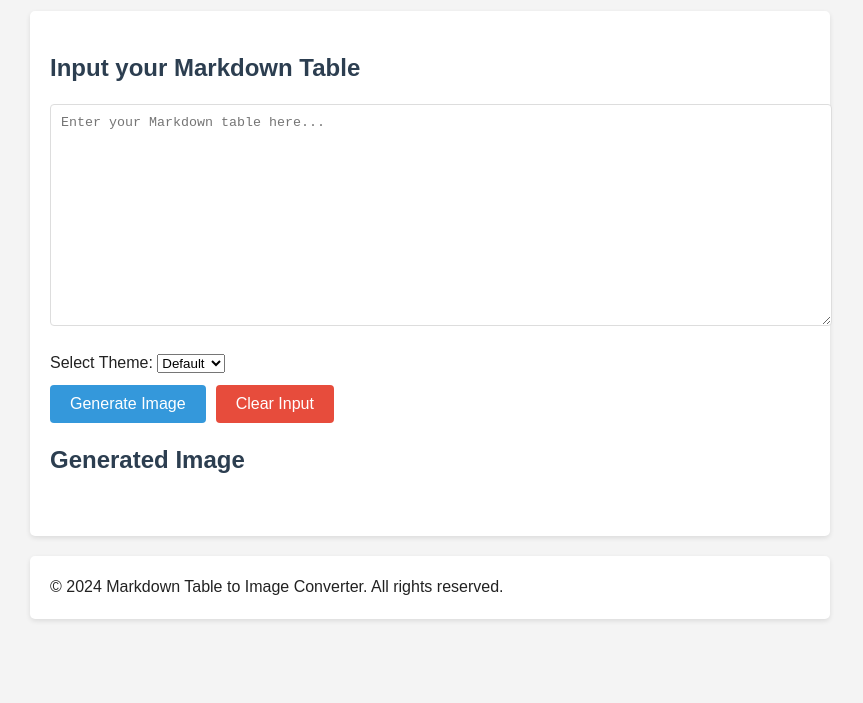
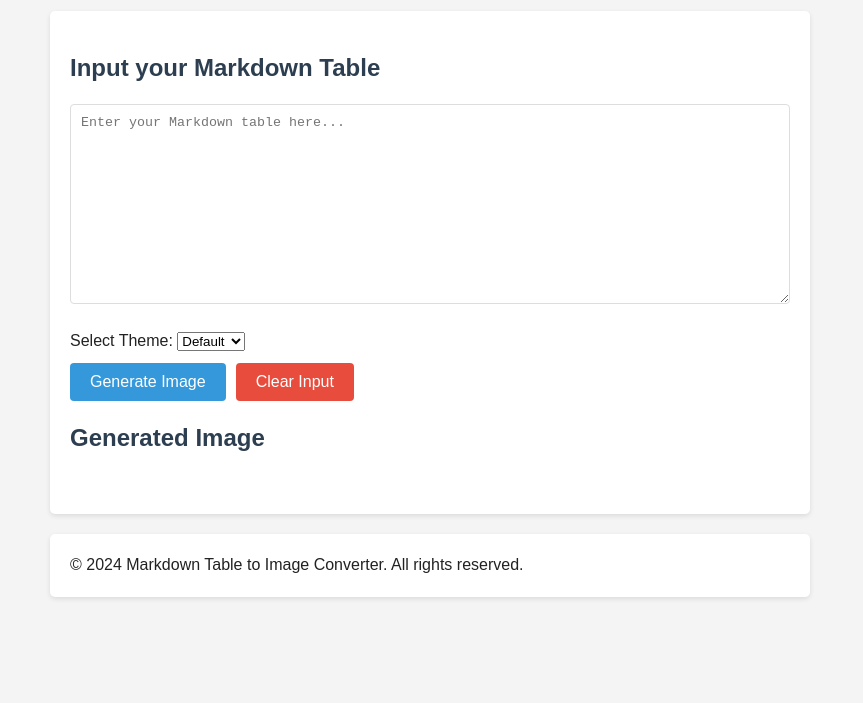
Before and after one commit to fahdi/markdown-table-imagifier, a website built with webpack: page index.html in a window 1280 px wide. Shown: the part 97-800 px from the top of the page, without its empty margins (210-1073 px from the left). Built offline with nearby package versions, Linux system fonts and the light colour scheme.

Commit message:
Add global box-sizing: border-box rule to all elements

```diff
--- a/css/style.css
+++ b/css/style.css
@@ -1,3 +1,7 @@
+* {
+  box-sizing: border-box;
+}
+
 /* Base styles */
 html {
   color: #222;
@@ -25,7 +29,9 @@ textarea {
 }
 
 /* Layout elements */
-header, main, footer {
+header,
+main,
+footer {
   background-color: #fff;
   padding: 20px;
   margin-bottom: 20px;
@@ -33,7 +39,8 @@ header, main, footer {
   box-shadow: 0 2px 5px rgba(0, 0, 0, 0.1);
 }
 
-h1, h2 {
+h1,
+h2 {
   color: #2c3e50;
 }
 
@@ -101,7 +108,6 @@ h1, h2 {
   display: none !important;
 }
 
-
 /* Print styles */
 @media print {
   *,
@@ -121,7 +127,8 @@ h1, h2 {
     overflow: visible;
   }
 
-  #downloadLink, .theme-selector {
+  #downloadLink,
+  .theme-selector {
     display: none;
   }
 }
@@ -132,7 +139,9 @@ h1, h2 {
     padding: 10px;
   }
 
-  header, main, footer {
+  header,
+  main,
+  footer {
     padding: 10px;
   }
 }
```
